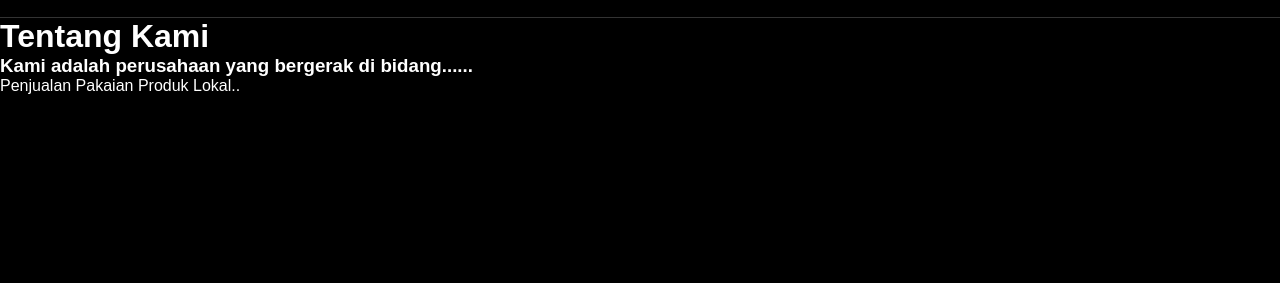
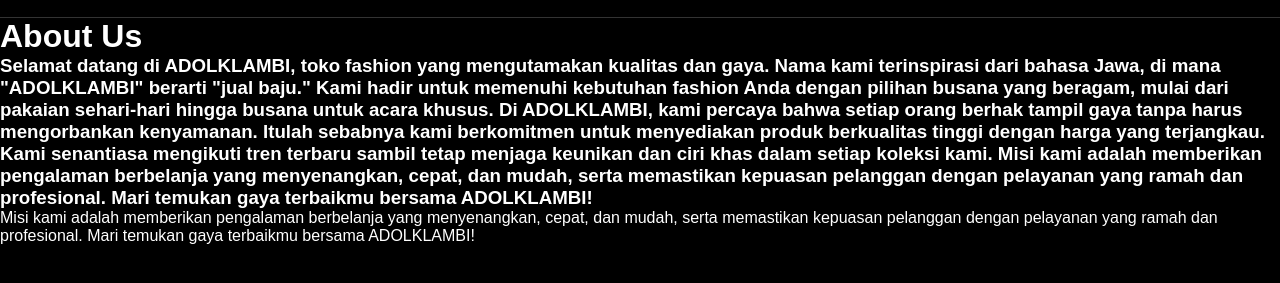
Before and after one commit to habibi-source/project-websitetugaskuliah, a plain HTML site: page index.html in a window 1280 px wide. Shown: the part 51-334 px from the top of the page. Drawn offline with nearby package versions, Linux system fonts and the light colour scheme.

Commit message:
Change About US 2

```diff
--- a/index.html
+++ b/index.html
@@ -25,10 +25,14 @@
 
 
         <div class="w-full px-4 mb-10 lg:w-1/2">
-            <h1 class="font-bold-uppercase text-primary text-lg mb-3">Tentang Kami</h1>
-            <h3 class="font-bold text-dark text-3xl mb-5 max-w-md text-4xl">Kami adalah perusahaan yang bergerak di bidang......
-            </h3>
-            <p class="font-medium text-base text-secondary max-w-xl lg:text-lg">Penjualan Pakaian Produk Lokal..</p>
+            <h1 class="font-bold-uppercase text-primary text-lg mb-3">About Us</h1>
+            <h3 class="font-bold text-dark text-3xl mb-5 max-w-md text-4xl">
+                Selamat datang di ADOLKLAMBI, toko fashion yang mengutamakan kualitas dan gaya. Nama kami terinspirasi dari bahasa Jawa, di mana "ADOLKLAMBI" berarti "jual baju." Kami hadir untuk memenuhi kebutuhan fashion Anda dengan pilihan busana yang beragam, mulai dari pakaian sehari-hari hingga busana untuk acara khusus.
+
+                Di ADOLKLAMBI, kami percaya bahwa setiap orang berhak tampil gaya tanpa harus mengorbankan kenyamanan. Itulah sebabnya kami berkomitmen untuk menyediakan produk berkualitas tinggi dengan harga yang terjangkau. Kami senantiasa mengikuti tren terbaru sambil tetap menjaga keunikan dan ciri khas dalam setiap koleksi kami.
+
+                Misi kami adalah memberikan pengalaman berbelanja yang menyenangkan, cepat, dan mudah, serta memastikan kepuasan pelanggan dengan pelayanan yang ramah dan profesional. Mari temukan gaya terbaikmu bersama ADOLKLAMBI!</h3>
+            <p class="font-medium text-base text-secondary max-w-xl lg:text-lg">Misi kami adalah memberikan pengalaman berbelanja yang menyenangkan, cepat, dan mudah, serta memastikan kepuasan pelanggan dengan pelayanan yang ramah dan profesional. Mari temukan gaya terbaikmu bersama ADOLKLAMBI!</p>
 
         </div>
 
```
